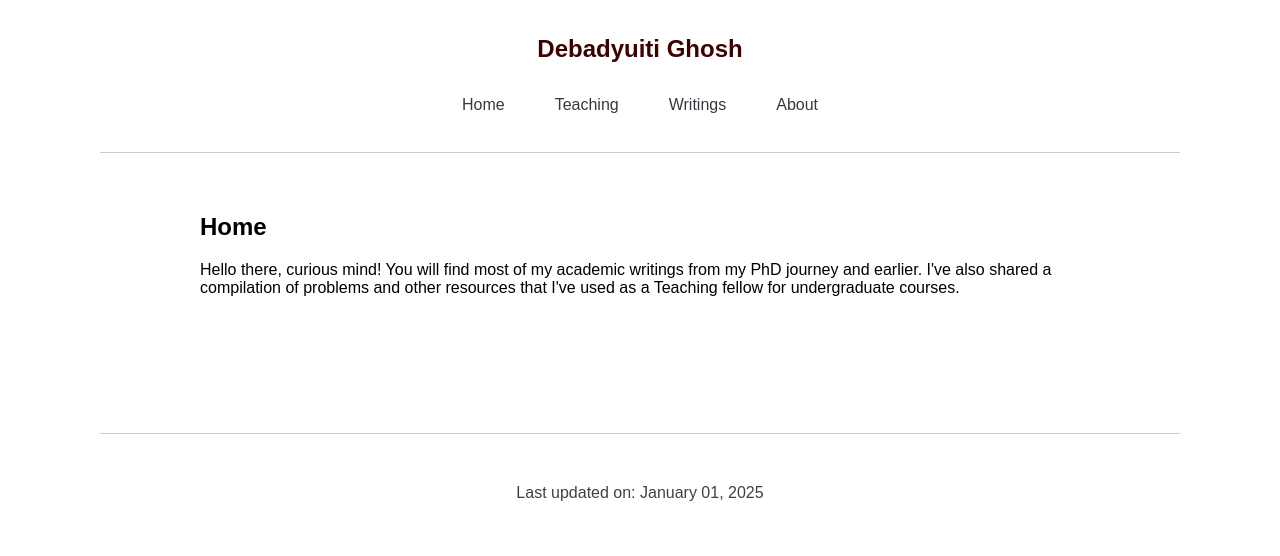
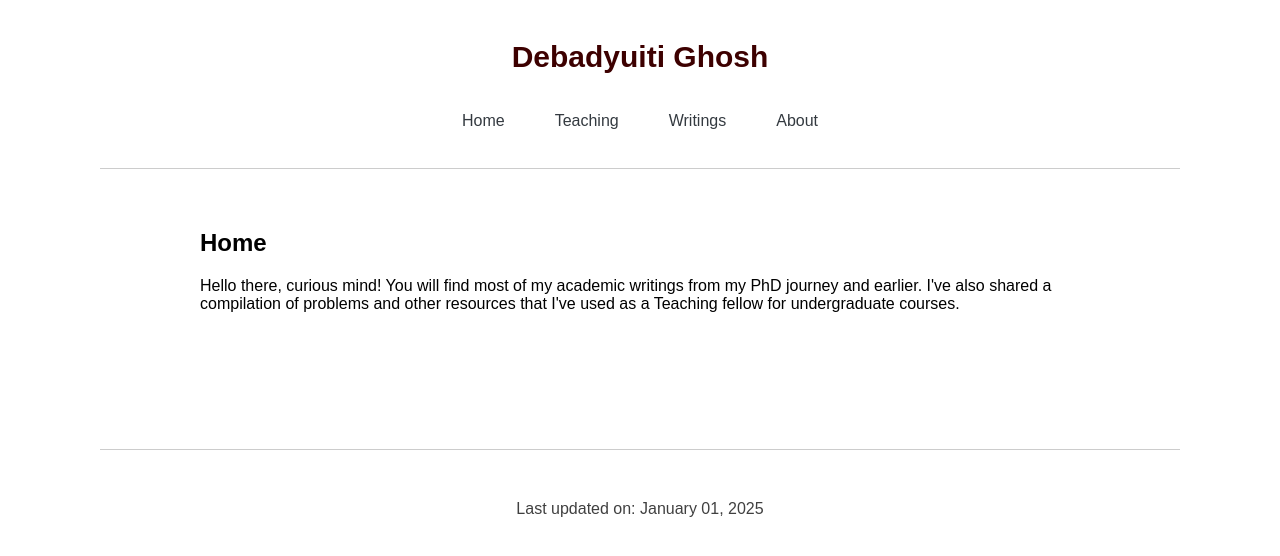
Before and after one commit to debadyuitighosh/debadyuitighosh.github.io, a Jekyll site: the page built from index.html, in a window 1280 px wide. Shown: the top 556 px of the page. Built offline with Jekyll 4.4.1, drawn with Linux system fonts in a browser that asks for light colours.

Commit message:
Update style.css

```diff
--- a/assets/style.css
+++ b/assets/style.css
@@ -1,4 +1,4 @@
-h1 { padding: 5px 0; font-size:24px}
+h1 { padding: 5px 0; font-size:30px}
 hr { border: none; height: 1px; width:100%; background: #ccc; margin: 20px 0; }
 
 footer { text-align: center; margin-top: 20px; padding: 10px; color: #404040; }
```
